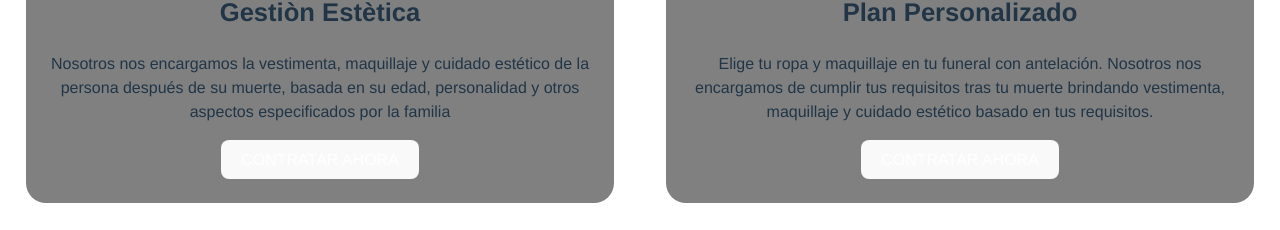
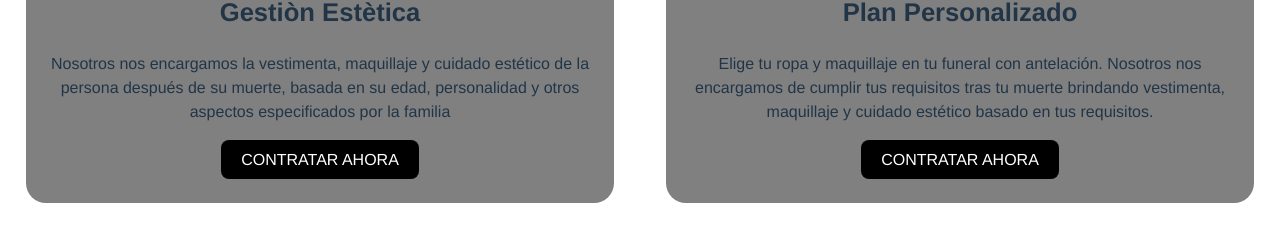
Before and after one commit to AEGcarlosfigueroa/divinas-web, a React (Vite) app: page / in a window 1280 px wide. Shown: the part 1049-1279 px from the top of the page. Built offline with nearby package versions, Linux system fonts and the light colour scheme; a web font is replaced by a local one.

Commit message:
change button color

```diff
--- a/src/props/service.jsx
+++ b/src/props/service.jsx
@@ -5,7 +5,7 @@ function Service(serviceInfo)
             <div style={{position: 'relative', margin: '2%', height: '100%', width: '50%', backgroundColor: 'gray', borderRadius: 20, padding: '1%'}}>
                 <h2>{serviceInfo.name}</h2>
                 <p>{serviceInfo.description}</p>
-                <button style={{marginBottom: '2%', fontSize: '100%'}}>CONTRATAR AHORA</button>
+                <button style={{marginBottom: '2%', fontSize: '100%', backgroundColor: 'black'}}>CONTRATAR AHORA</button>
             </div>
         </>
     )
```
